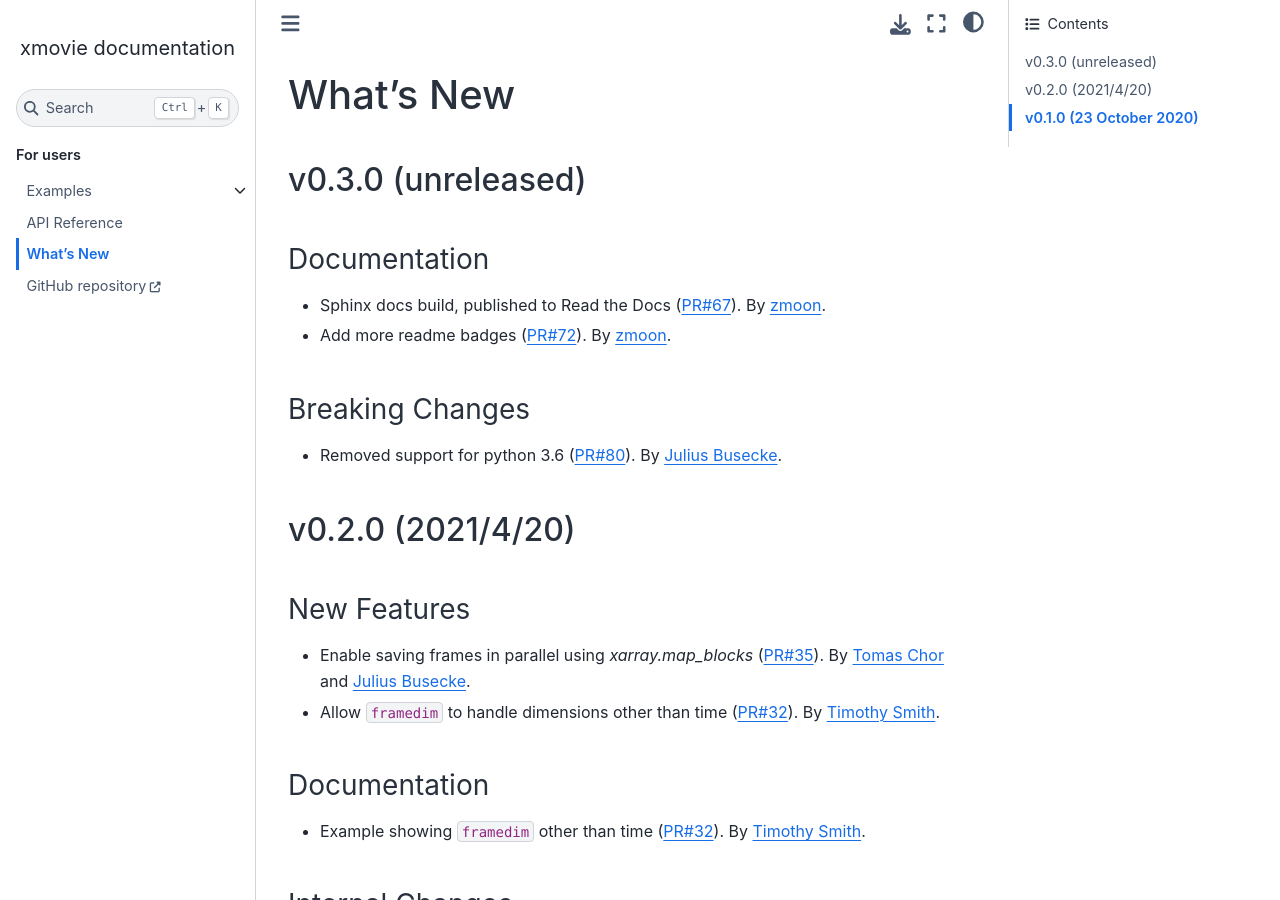
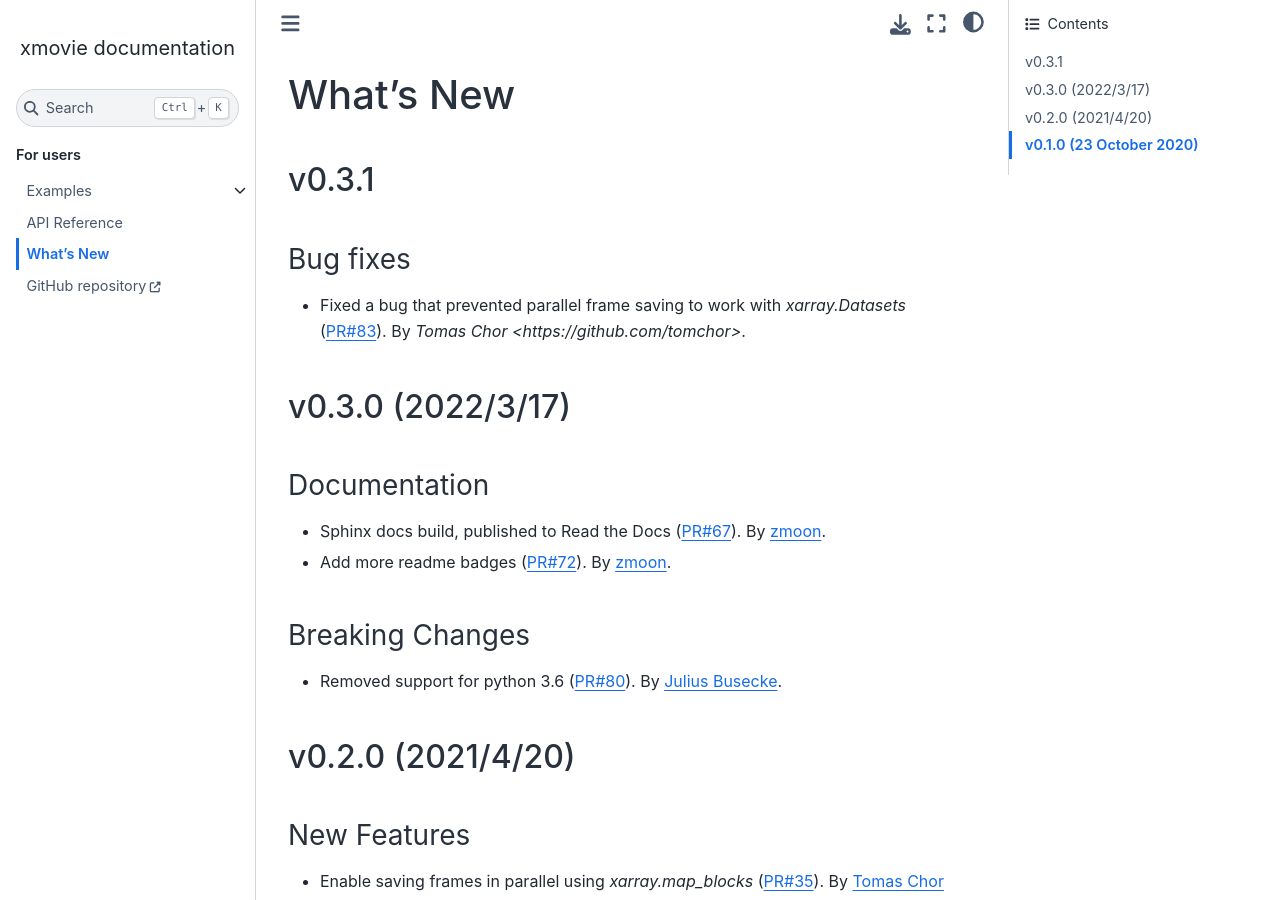
Before and after one commit to jbusecke/xmovie, a Sphinx documentation site: the page built from docs/whats-new.rst, in a window 1280 px wide and 900 px high. Built offline with Sphinx 7.4.7 and the Sphinx Book theme 1.1.4, drawn with Linux system fonts in a browser that asks for light colours; the version number could not be read and is left out.

Commit message:
updated wgats-new.rst

```diff
--- a/docs/whats-new.rst
+++ b/docs/whats-new.rst
@@ -1,6 +1,15 @@
 What's New
 ==========
-v0.3.0 (unreleased)
+v0.3.1
+-------------------
+
+Bug fixes
+~~~~~~~~~~~~~
+- Fixed a bug that prevented parallel frame saving to work with `xarray.Datasets` (:pull:`83`).
+  By `Tomas Chor <https://github.com/tomchor>`.
+
+
+v0.3.0 (2022/3/17)
 -------------------
 
 Documentation
```
